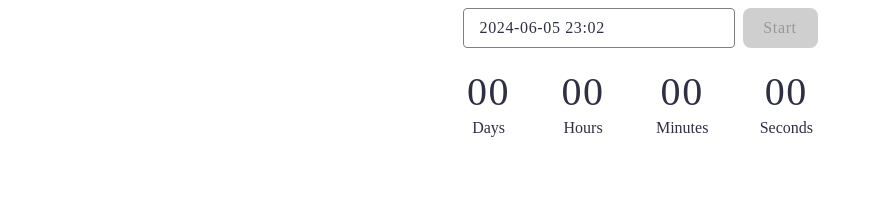
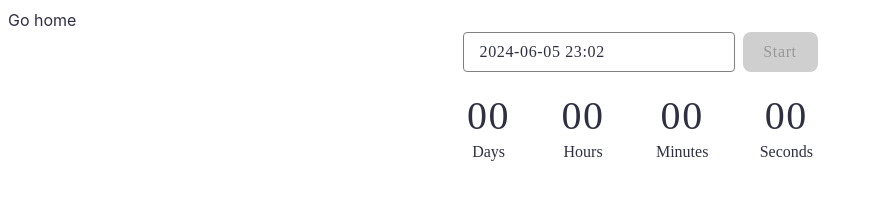
Before and after one commit to Mitka92/goit-js-hw-10, a website built with Vite: page src/1-timer.html in a window 1280 px wide. Shown: the whole page, without its empty margins (0-872 px from the left). Built offline with nearby package versions, Linux system fonts and the light colour scheme.

Commit message:
add link Go home

```diff
--- a/src/1-timer.html
+++ b/src/1-timer.html
@@ -9,6 +9,7 @@
     <title>Timer</title>
   </head>
   <body>
+    <a class="link-home" href="./index.html">Go home</a>
     <div class="input">
       <input type="text" id="datetime-picker" />
       <button type="button" data-start>Start</button>
--- a/src/css/timer.css
+++ b/src/css/timer.css
@@ -1,8 +1,14 @@
 body {
-  display: flex;
+  /* display: flex; */
   align-content: space-around;
   flex-wrap: wrap;
   flex-direction: column;
+}
+.link-home {
+  color: #2e2f42;
+}
+.link-home:hover {
+  color: #4e75ff;
 }
 .input {
   margin: 0 auto;
```
